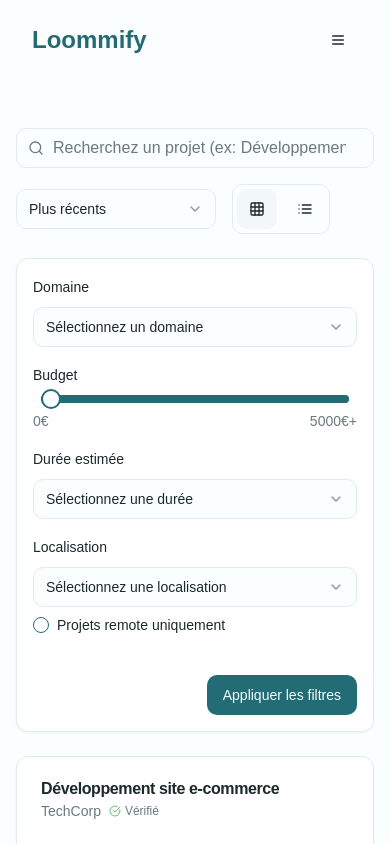
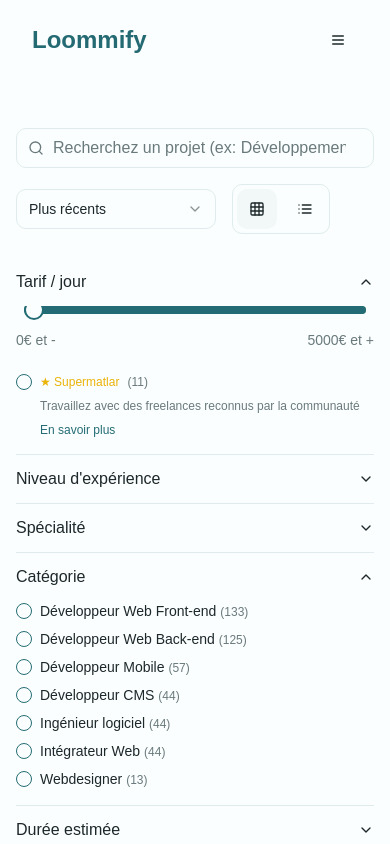
Before and after one commit to LOOMMIFY/freelanceraise, a React (Vite) app: page /search in a window 390 px wide. Shown: the top 844 px of the page. Built offline with nearby package versions, Linux system fonts and the light colour scheme; a web font is replaced by a local one.

Commit message:
Implement responsive project filters
Implement a responsive, vertical filter menu for the /projets page, with collapsible sections and dynamic updates. The menu is fixed on desktop and collapsible on mobile.

```diff
--- a/src/components/projects/ProjectFilters.tsx
+++ b/src/components/projects/ProjectFilters.tsx
@@ -11,7 +11,13 @@ import {
   SelectValue,
 } from "@/components/ui/select";
 import { Slider } from "@/components/ui/slider";
-import { X } from "lucide-react";
+import {
+  Accordion,
+  AccordionContent,
+  AccordionItem,
+  AccordionTrigger
+} from "@/components/ui/accordion";
+import { X, Check, Trash2 } from "lucide-react";
 import { useState } from "react";
 
 export const ProjectFilters = () => {
@@ -34,29 +40,14 @@ export const ProjectFilters = () => {
   };
 
   return (
-    <div className="flex flex-col gap-4 rounded-lg border bg-card p-4 text-card-foreground shadow-sm">
-      <div className="grid gap-4 md:grid-cols-2 lg:grid-cols-4">
-        {/* Domain Filter */}
-        <div className="space-y-2">
-          <label className="text-sm font-medium">Domaine</label>
-          <Select>
-            <SelectTrigger>
-              <SelectValue placeholder="Sélectionnez un domaine" />
-            </SelectTrigger>
-            <SelectContent>
-              <SelectItem value="dev">Développement Web</SelectItem>
-              <SelectItem value="design">Graphisme</SelectItem>
-              <SelectItem value="writing">Rédaction & Traduction</SelectItem>
-              <SelectItem value="marketing">Marketing & Réseaux sociaux</SelectItem>
-              <SelectItem value="business">Business & Finance</SelectItem>
-              <SelectItem value="other">Autres</SelectItem>
-            </SelectContent>
-          </Select>
-        </div>
-
-        {/* Budget Filter */}
-        <div className="space-y-2">
-          <label className="text-sm font-medium">Budget</label>
+    <div className="flex flex-col gap-4">
+      {/* Filter sections using accordions */}
+      <Accordion type="multiple" defaultValue={["budget", "category", "sort"]}>
+        {/* Budget Filter Section */}
+        <AccordionItem value="budget">
+          <AccordionTrigger className="py-3">Tarif / jour</AccordionTrigger>
+          <AccordionContent>
+            <div className="space-y-4">
               <div className="px-2">
                 <Slider
                   value={budgetRange}
@@ -66,14 +57,163 @@ export const ProjectFilters = () => {
                 />
               </div>
               <div className="flex items-center justify-between text-sm text-muted-foreground">
-            <span>{getBudgetValue(budgetRange[0])}€</span>
-            <span>{getBudgetValue(budgetRange[1])}€{budgetRange[1] === 100 ? "+" : ""}</span>
+                <span>{getBudgetValue(budgetRange[0])}€ et -</span>
+                <span>{getBudgetValue(budgetRange[1])}€ et +</span>
+              </div>
+              <div className="space-y-2 pt-2">
+                <div className="flex items-center space-x-2">
+                  <Checkbox id="super" />
+                  <Label htmlFor="super" className="text-sm flex items-center gap-2">
+                    <span className="text-yellow-500 text-xs">★ Supermatlar</span>
+                    <span className="text-muted-foreground text-xs">(11)</span>
+                  </Label>
+                </div>
+                <div className="text-xs text-muted-foreground ml-6">
+                  Travaillez avec des freelances reconnus par la communauté
+                </div>
+                <a href="#" className="text-xs text-primary block ml-6">En savoir plus</a>
               </div>
             </div>
+          </AccordionContent>
+        </AccordionItem>
 
-        {/* Time Estimation Filter */}
+        {/* Experience Level Section */}
+        <AccordionItem value="experience">
+          <AccordionTrigger className="py-3">Niveau d'expérience</AccordionTrigger>
+          <AccordionContent>
             <div className="space-y-2">
-          <label className="text-sm font-medium">Durée estimée</label>
+              <div className="flex items-center space-x-2">
+                <Checkbox id="exp-0-2" />
+                <Label htmlFor="exp-0-2" className="text-sm">
+                  0-2 ans <span className="text-muted-foreground text-xs">(17)</span>
+                </Label>
+              </div>
+              <div className="flex items-center space-x-2">
+                <Checkbox id="exp-3-7" />
+                <Label htmlFor="exp-3-7" className="text-sm">
+                  3-7 ans <span className="text-muted-foreground text-xs">(77)</span>
+                </Label>
+              </div>
+              <div className="flex items-center space-x-2">
+                <Checkbox id="exp-8-15" />
+                <Label htmlFor="exp-8-15" className="text-sm">
+                  8-15 ans <span className="text-muted-foreground text-xs">(57)</span>
+                </Label>
+              </div>
+              <div className="flex items-center space-x-2">
+                <Checkbox id="exp-16-plus" />
+                <Label htmlFor="exp-16-plus" className="text-sm">
+                  16 ans et + <span className="text-muted-foreground text-xs">(13)</span>
+                </Label>
+              </div>
+            </div>
+          </AccordionContent>
+        </AccordionItem>
+
+        {/* Speciality Section */}
+        <AccordionItem value="speciality">
+          <AccordionTrigger className="py-3">Spécialité</AccordionTrigger>
+          <AccordionContent>
+            <div className="space-y-2">
+              <div className="flex items-center space-x-2">
+                <Checkbox id="react" />
+                <Label htmlFor="react" className="text-sm">
+                  React.js <span className="text-muted-foreground text-xs">(144)</span>
+                </Label>
+              </div>
+              <div className="flex items-center space-x-2">
+                <Checkbox id="node" />
+                <Label htmlFor="node" className="text-sm">
+                  Node.js <span className="text-muted-foreground text-xs">(96)</span>
+                </Label>
+              </div>
+              <div className="flex items-center space-x-2">
+                <Checkbox id="css3" />
+                <Label htmlFor="css3" className="text-sm">
+                  CSS3 <span className="text-muted-foreground text-xs">(89)</span>
+                </Label>
+              </div>
+              <div className="flex items-center space-x-2">
+                <Checkbox id="html5" />
+                <Label htmlFor="html5" className="text-sm">
+                  HTML5 <span className="text-muted-foreground text-xs">(87)</span>
+                </Label>
+              </div>
+              <div className="flex items-center space-x-2">
+                <Checkbox id="php" />
+                <Label htmlFor="php" className="text-sm">
+                  PHP <span className="text-muted-foreground text-xs">(63)</span>
+                </Label>
+              </div>
+              <div className="flex items-center space-x-2">
+                <Checkbox id="wordpress" />
+                <Label htmlFor="wordpress" className="text-sm">
+                  WordPress <span className="text-muted-foreground text-xs">(50)</span>
+                </Label>
+              </div>
+              <div className="mt-2">
+                <a href="#" className="text-xs text-primary">Voir plus (3)</a>
+              </div>
+            </div>
+          </AccordionContent>
+        </AccordionItem>
+
+        {/* Category Section */}
+        <AccordionItem value="category">
+          <AccordionTrigger className="py-3">Catégorie</AccordionTrigger>
+          <AccordionContent>
+            <div className="space-y-2">
+              <div className="flex items-center space-x-2">
+                <Checkbox id="frontend" />
+                <Label htmlFor="frontend" className="text-sm">
+                  Développeur Web Front-end <span className="text-muted-foreground text-xs">(133)</span>
+                </Label>
+              </div>
+              <div className="flex items-center space-x-2">
+                <Checkbox id="backend" />
+                <Label htmlFor="backend" className="text-sm">
+                  Développeur Web Back-end <span className="text-muted-foreground text-xs">(125)</span>
+                </Label>
+              </div>
+              <div className="flex items-center space-x-2">
+                <Checkbox id="mobile" />
+                <Label htmlFor="mobile" className="text-sm">
+                  Développeur Mobile <span className="text-muted-foreground text-xs">(57)</span>
+                </Label>
+              </div>
+              <div className="flex items-center space-x-2">
+                <Checkbox id="cms" />
+                <Label htmlFor="cms" className="text-sm">
+                  Développeur CMS <span className="text-muted-foreground text-xs">(44)</span>
+                </Label>
+              </div>
+              <div className="flex items-center space-x-2">
+                <Checkbox id="software-eng" />
+                <Label htmlFor="software-eng" className="text-sm">
+                  Ingénieur logiciel <span className="text-muted-foreground text-xs">(44)</span>
+                </Label>
+              </div>
+              <div className="flex items-center space-x-2">
+                <Checkbox id="web-integrator" />
+                <Label htmlFor="web-integrator" className="text-sm">
+                  Intégrateur Web <span className="text-muted-foreground text-xs">(44)</span>
+                </Label>
+              </div>
+              <div className="flex items-center space-x-2">
+                <Checkbox id="webdesigner" />
+                <Label htmlFor="webdesigner" className="text-sm">
+                  Webdesigner <span className="text-muted-foreground text-xs">(13)</span>
+                </Label>
+              </div>
+            </div>
+          </AccordionContent>
+        </AccordionItem>
+
+        {/* Duration Section */}
+        <AccordionItem value="duration">
+          <AccordionTrigger className="py-3">Durée estimée</AccordionTrigger>
+          <AccordionContent>
+            <div className="space-y-2">
               <Select>
                 <SelectTrigger>
                   <SelectValue placeholder="Sélectionnez une durée" />
@@ -86,16 +226,20 @@ export const ProjectFilters = () => {
                 </SelectContent>
               </Select>
             </div>
+          </AccordionContent>
+        </AccordionItem>
 
-        {/* Location Filter */}
-        <div className="space-y-2">
-          <label className="text-sm font-medium">Localisation</label>
+        {/* Location Section */}
+        <AccordionItem value="location">
+          <AccordionTrigger className="py-3">Localisation</AccordionTrigger>
+          <AccordionContent>
+            <div className="space-y-4">
               <Select>
                 <SelectTrigger>
                   <SelectValue placeholder="Sélectionnez une localisation" />
                 </SelectTrigger>
                 <SelectContent>
-              <SelectItem value="remote">Remote</SelectItem>
+                  <SelectItem value="remote">À distance</SelectItem>
                   <SelectItem value="paris">Paris</SelectItem>
                   <SelectItem value="lyon">Lyon</SelectItem>
                   <SelectItem value="marseille">Marseille</SelectItem>
@@ -104,44 +248,62 @@ export const ProjectFilters = () => {
                 </SelectContent>
               </Select>
               <div className="flex items-center space-x-2 mt-2">
-            <Checkbox id="remote" />
-            <Label htmlFor="remote" className="text-sm">
-              Projets remote uniquement
+                <Checkbox id="remote-only" />
+                <Label htmlFor="remote-only" className="text-sm">
+                  Projets à distance uniquement
                 </Label>
               </div>
             </div>
-      </div>
+          </AccordionContent>
+        </AccordionItem>
+
+        {/* Sort Section */}
+        <AccordionItem value="sort">
+          <AccordionTrigger className="py-3">Trier par</AccordionTrigger>
+          <AccordionContent>
+            <Select defaultValue="newest">
+              <SelectTrigger>
+                <SelectValue placeholder="Trier par" />
+              </SelectTrigger>
+              <SelectContent>
+                <SelectItem value="newest">Plus récents</SelectItem>
+                <SelectItem value="budget-high">Budget le plus élevé</SelectItem>
+                <SelectItem value="deadline">Date limite proche</SelectItem>
+                <SelectItem value="proposals-low">Moins de propositions</SelectItem>
+              </SelectContent>
+            </Select>
+          </AccordionContent>
+        </AccordionItem>
+      </Accordion>
 
       {/* Active filters */}
-      <div className="flex flex-wrap items-center gap-2">
-        {activeFilters.length > 0 && (
-          <>
+      {(activeFilters.length > 0 || budgetRange[0] > 0 || budgetRange[1] < 100) && (
+        <div className="flex flex-wrap items-center gap-2 mt-2">
           {activeFilters.map((filter) => (
             <Badge key={filter} variant="secondary" className="cursor-pointer flex items-center gap-1">
               {filter} <X className="h-3 w-3" onClick={() => handleRemoveFilter(filter)} />
             </Badge>
           ))}
-          </>
-        )}
-        {(activeFilters.length > 0 || budgetRange[0] > 0 || budgetRange[1] < 100) && (
-          <>
-            {budgetRange[0] > 0 || budgetRange[1] < 100 && (
+          {(budgetRange[0] > 0 || budgetRange[1] < 100) && (
             <Badge variant="secondary" className="cursor-pointer flex items-center gap-1">
               {getBudgetValue(budgetRange[0])}€ - {getBudgetValue(budgetRange[1])}€{budgetRange[1] === 100 ? "+" : ""} <X className="h-3 w-3" onClick={() => setBudgetRange([0, 100])} />
             </Badge>
           )}
-            <Button variant="ghost" size="sm" className="ml-auto" onClick={handleResetFilters}>
+        </div>
+      )}
+
+      {/* Apply & Reset buttons */}
+      <div className="flex flex-col gap-2 mt-4">
+        <Button variant="default" className="w-full">
+          Appliquer les filtres
+        </Button>
+
+        {(activeFilters.length > 0 || budgetRange[0] > 0 || budgetRange[1] < 100) && (
+          <Button variant="outline" size="sm" className="w-full" onClick={handleResetFilters}>
+            <Trash2 className="h-4 w-4 mr-2" />
             Réinitialiser les filtres
           </Button>
-          </>
         )}
-      </div>
-
-      {/* Apply filters button */}
-      <div className="flex justify-end mt-2">
-        <Button variant="default">
-          Appliquer les filtres
-        </Button>
       </div>
     </div>
   );
--- a/src/pages/Projects.tsx
+++ b/src/pages/Projects.tsx
@@ -6,7 +6,14 @@ import { ProjectCard } from "@/components/projects/ProjectCard";
 import { ProjectFilters } from "@/components/projects/ProjectFilters";
 import { ProjectSort } from "@/components/projects/ProjectSort";
 import { Button } from "@/components/ui/button";
-import { LayoutGrid, List } from "lucide-react";
+import {
+  Sheet,
+  SheetTrigger,
+  SheetContent,
+  SheetTitle,
+  SheetHeader
+} from "@/components/ui/sheet";
+import { Filter, LayoutGrid, List } from "lucide-react";
 
 // Sample projects data
 const PROJECTS = [
@@ -83,12 +90,36 @@ const Projects = () => {
           </div>
 
           <div className="grid grid-cols-1 lg:grid-cols-12 gap-6">
-            {/* Filters - Now in a vertical layout */}
-            <div className="lg:col-span-3">
+            {/* Filters - Vertical layout (desktop) / Sheet (mobile) */}
+            <div className="lg:col-span-3 hidden lg:block">
               <div className="bg-white rounded-lg border p-4 sticky top-28">
-                <h2 className="font-medium text-lg mb-4">Filtres</h2>
+                <div className="flex justify-between items-center mb-4">
+                  <h2 className="font-medium text-lg">Filtres</h2>
+                  <Button variant="ghost" size="sm" className="text-primary">
+                    Réinitialiser
+                  </Button>
+                </div>
                 <ProjectFilters />
               </div>
+            </div>
+
+            {/* Mobile filter button */}
+            <div className="fixed bottom-6 right-6 z-50 lg:hidden">
+              <Sheet>
+                <SheetTrigger asChild>
+                  <Button className="rounded-full shadow-lg h-14 w-14 p-0">
+                    <Filter className="h-6 w-6" />
+                  </Button>
+                </SheetTrigger>
+                <SheetContent side="left" className="w-full sm:max-w-md overflow-y-auto">
+                  <SheetHeader>
+                    <SheetTitle>Filtres</SheetTitle>
+                  </SheetHeader>
+                  <div className="py-4">
+                    <ProjectFilters />
+                  </div>
+                </SheetContent>
+              </Sheet>
             </div>
 
             {/* Main content area */}
```
Lines whose indentation alone changed are shown as unchanged.
